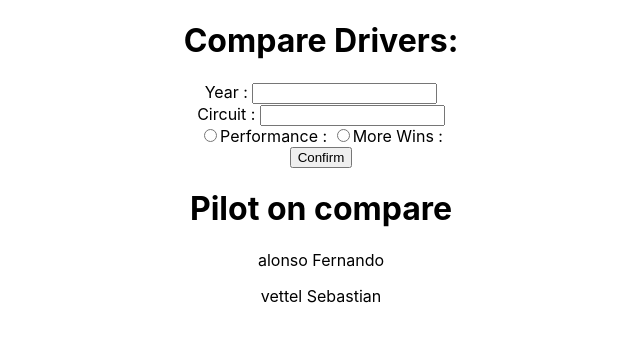
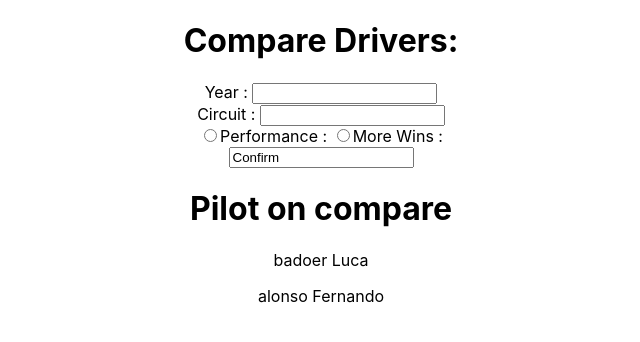
Before and after one commit to Naegon/FrontEndProject, a React (Create React App) app: page / in a window 1280 px wide. Shown: the top 342 px of the page, without its empty margins (319-959 px from the left). Built offline with nearby package versions, Linux system fonts and the light colour scheme.

Commit message:
modif compare component for sort element and dynamic change

```diff
--- a/src/component/Compare.js
+++ b/src/component/Compare.js
@@ -3,23 +3,15 @@ import React, {useState,useEffect} from "react";
 const Compare = ()=>{
 
     const [error, setError] = useState(null);
-    const [isLoaded, setIsLoaded] = useState(false);
-    // const [items, setItems] = useState([]);
     const [year, setYear] = useState();
     const [circuit, setcircuit] = useState();
     const [selectedOption,setselectedOption] = useState();
 
-    let content = {
-        Pilot : {
-            Id: ["alonso","vettel"],
-            Name:["alonso","vettel"],
-            Surname: ["Fernando","Sebastian"],
-            Wins : [],
-            Perf :  [],
-            NbRaces :  [],
-        },
-    };
-    const Pilot = content.Pilot;
+    let content = [
+        { id:"badoer", name:"badoer",surname:"Luca",wins : null, perf :  null, nbRaces :null},
+        { id:"alonso", name:"alonso",surname:"Fernando",wins : null, perf :  null, nbRaces :null}
+    ];
+    const [pilot,setPilot] = useState(content) ;
 
     const callApi = (pilotName,url) =>{
         console.log(url);
@@ -49,57 +41,70 @@ const Compare = ()=>{
         }
         perf = perf/item.length;
 
-        Pilot.Perf[pilotName] = perf;
-        Pilot.NbRaces[pilotName] = item.length;
-        console.log(Pilot.Perf[pilotName],pilotName);
-        setIsLoaded(true);
+        for(const racer of content){
+            if(racer.id === pilotName){
+                racer.perf = perf;
+                racer.nbRaces = item.length;
+                console.log(racer.perf,pilotName);
+            }
+        }
+        content.sort((n1,n2) => n1.perf -n2.perf);
+        setPilot(content)
     }
     const setclassmentPilotWins = (item,pilotName)=>{
         let wins =0;
         for(const resultat of item){
             wins = wins +1;
         }
-        Pilot.Wins[pilotName] = wins;
-        console.log(Pilot.Wins[pilotName],pilotName);
-        setIsLoaded(true);
+        for(const racer of content){
+            if(racer.id === pilotName){
+                racer.wins = wins;
+                console.log(racer.wins,pilotName);
+            }
+        }
+        content.sort((n1,n2) => n2.wins -n1.wins);
+        setPilot(content)
     }
 
     const displayscorePilot =(key)=>{
-        const value = Pilot.Id[key];
-        console.log(Pilot.Wins[value],value);
-        if(Pilot.Wins[value] != null){
-            return <p> {Pilot.Name[key] + " " +Pilot.Surname[key] + " : " +Pilot.Wins[value]+" wins"}</p>;
+        let index =0;
+        for(const racer of content){
+            index++;
         }
-        else if(Pilot.Perf[value] != null){
-            return <p> {Pilot.Name[key] + " " +Pilot.Surname[key] + " : " +Pilot.Perf[value]+" ratio on "+Pilot.NbRaces[value]+" races"}</p>;
+        const value = pilot[key]
+        console.log(value.wins,value);
+        if(value.wins != null){
+            return <p> {value.name + " " +value.surname + " : " +value.wins+" wins"}</p>;
+        }
+        else if(value.perf != null){
+            return <p> {value.name + " " +value.surname + " : " +value.perf+" ratio on "+value.nbRaces+" races"}</p>;
         }
         else {
-            return <p> {Pilot.Name[key] + " " +Pilot.Surname[key]}</p>;
+            return <p> {value.name + " " +value.surname}</p>;
         }
     }
 
     let handleSubmit = () =>{
-        setIsLoaded(false);
         let urlwins ="";
         if(selectedOption === "Wins") {
             urlwins = "/1";
         }
-            for(const pilot of Pilot.Id){
-                console.log(pilot);
+            for(const Pilot of pilot){
+                console.log(Pilot);
                 let url = "";
                 if((year!=null) && (circuit!=null)){
-                    url = ("https://ergast.com/api/f1/"+year+"/drivers/"+pilot+"/circuits/"+circuit+"/results"+urlwins+".json");
+                    url = ("https://ergast.com/api/f1/"+year+"/drivers/"+Pilot.id+"/circuits/"+circuit+"/results"+urlwins+".json");
                 }
                 else if(year!=null){
-                    url = ("https://ergast.com/api/f1/"+year+"/drivers/"+pilot+"/results"+urlwins+".json?limit=100");
+                    url = ("https://ergast.com/api/f1/"+year+"/drivers/"+Pilot.id+"/results"+urlwins+".json?limit=100");
                 }
                 else if(circuit!=null){
-                    url = ("https://ergast.com/api/f1/drivers/"+pilot+"/circuits/"+circuit+"/results"+urlwins+".json?limit=100");
+                    url = ("https://ergast.com/api/f1/drivers/"+Pilot.id+"/circuits/"+circuit+"/results"+urlwins+".json?limit=100");
                 }
                 else{
-                    url = ("https://ergast.com/api/f1/drivers/"+pilot+"/results"+urlwins+".json?limit=500");//add limit=500 because of default 30 limit
+                    url = ("https://ergast.com/api/f1/drivers/"+Pilot.id+"/results"+urlwins+".json?limit=500");//add limit=500 because of default 30 limit
                 }
-                callApi(pilot,url);
+                callApi(Pilot.id,url);
             }
     }
 
@@ -114,41 +119,35 @@ const Compare = ()=>{
         console.log(event.target.value);
     }
 
-    useEffect(() => {
-        setIsLoaded(true);
-    }, [])
-
     if (error) {
         return <div>Erreur : {error.message}</div>;
-    } else if (!isLoaded) {
-        return <div>Chargement...</div>;
-    } else {
+    }  else {
         return (
             <div>
                 <div>
                     <h1>Compare Drivers:</h1>
-                    <form method="get" onSubmit={handleSubmit}>
+                    <form method="get">
                         <div>
                             <label>Year : </label>
-                            <input type="text" id="Year" minLength="4" maxLength="4" value={year} onChange={handleChangeYear}></input>
+                            <input type="number" id="Year" minLength="4" maxLength="4" value={year} onChange={handleChangeYear} />
                         </div>
                         <div>
                             <label>Circuit : </label>
-                            <input type="text" id="circuit" value={circuit} onChange={handleChangeCircuit}></input>
+                            <input type="text" id="circuit" value={circuit} onChange={handleChangeCircuit} />
                         </div>
                         <div>
-                            <input type="radio" id="performance" value="performance" onChange={handleOptionChange} ></input>
+                            <input type="radio" id="performance" value="performance" onChange={handleOptionChange} />
                             <label>Performance : </label>
-                            <input type="radio" id="wins" value="Wins" onChange={handleOptionChange}></input>
+                            <input type="radio" id="wins" value="Wins" onChange={handleOptionChange} />
                             <label>More Wins : </label>
                         </div>
-                        <input type="submit" value="Confirm"></input>
+                        <input type="onclick" value="Confirm" onClick={handleSubmit} />
                     </form>
                 </div>
 
                 <div>
                     <h1>Pilot on compare</h1>
-                    {Pilot.Id.map((item2, key2) => {
+                    {pilot.map((item2, key2) => {
                         return(
                             <div>
                                 {displayscorePilot(key2)}
--- a/src/component/Mainpage.js
+++ b/src/component/Mainpage.js
@@ -7,12 +7,9 @@ const Mainpage = ()=>{
     const [items, setItems] = useState([]);
 
     let content = {
-        PilotClassments : {
-            Id: [],
-            Name:[],
-            Constructors: [],
-            Points : []
-        },
+        PilotClassments : [
+            {id:"test",name:"test",constructor:"test",points:"test"}
+        ],
         constructorClassments : {
             Name: [],
             Points : []
@@ -38,14 +35,15 @@ const Mainpage = ()=>{
     const setclassmentPilot = (item)=>{
 
         for(const resultat of item){
-            if(Pilot.Id.includes(resultat.Driver.driverId)){
-                Pilot.Points[resultat.Driver.driverId] += parseInt(resultat.points);
+            // for(const )
+            if(Pilot.id.includes(resultat.Driver.driverId)){
+                Pilot.points[resultat.Driver.driverId] += parseInt(resultat.points);
             }
             else{
-                Pilot.Points[resultat.Driver.driverId] = parseInt(resultat.points);
-                Pilot.Id[index] = resultat.Driver.driverId;
-                Pilot.Name[index] = resultat.Driver.familyName;
-                Pilot.Constructors[index] = resultat.Constructor.name;
+                Pilot.points[resultat.Driver.driverId] = parseInt(resultat.points);
+                Pilot.id[index] = resultat.Driver.driverId;
+                Pilot.name[index] = resultat.Driver.familyName;
+                Pilot.Constructors[index] = resultat.constructor.name;
                 index= index+1;
             }
         }
```
